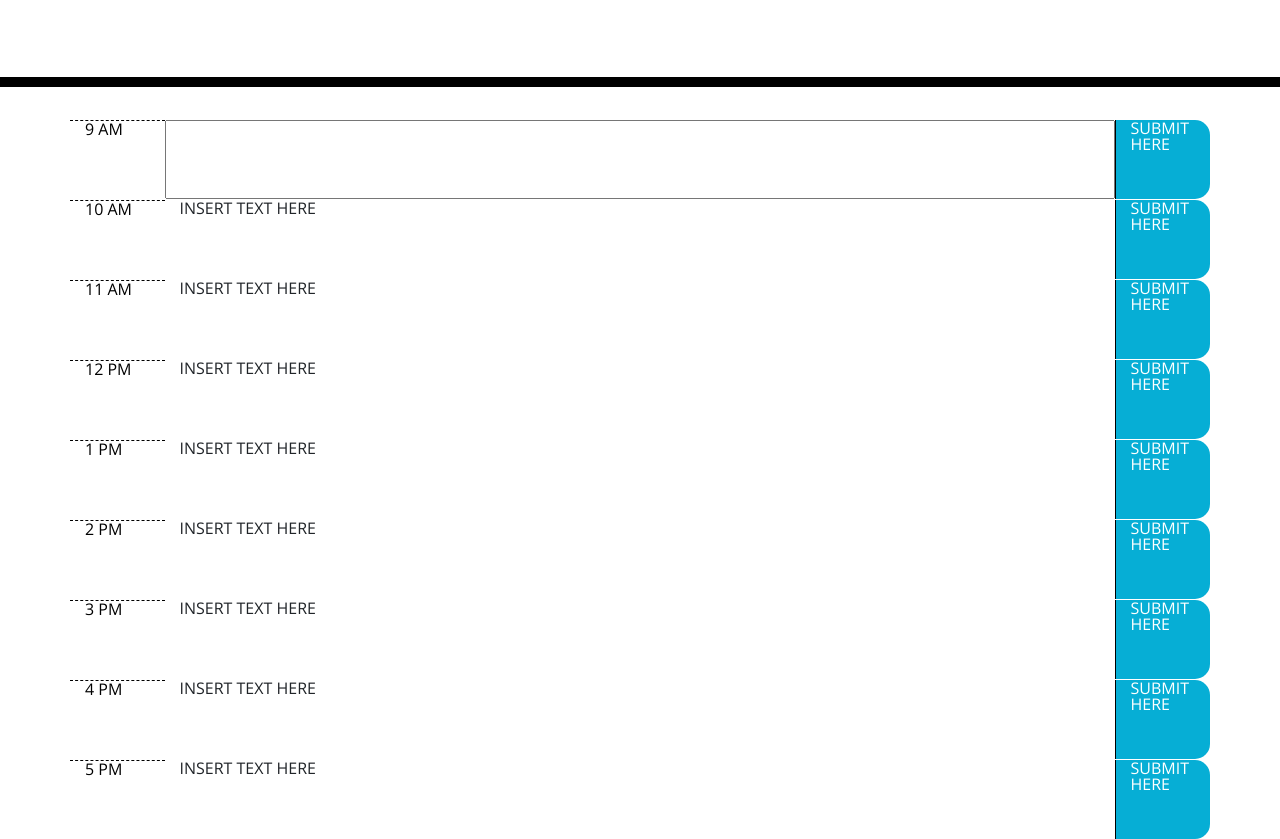
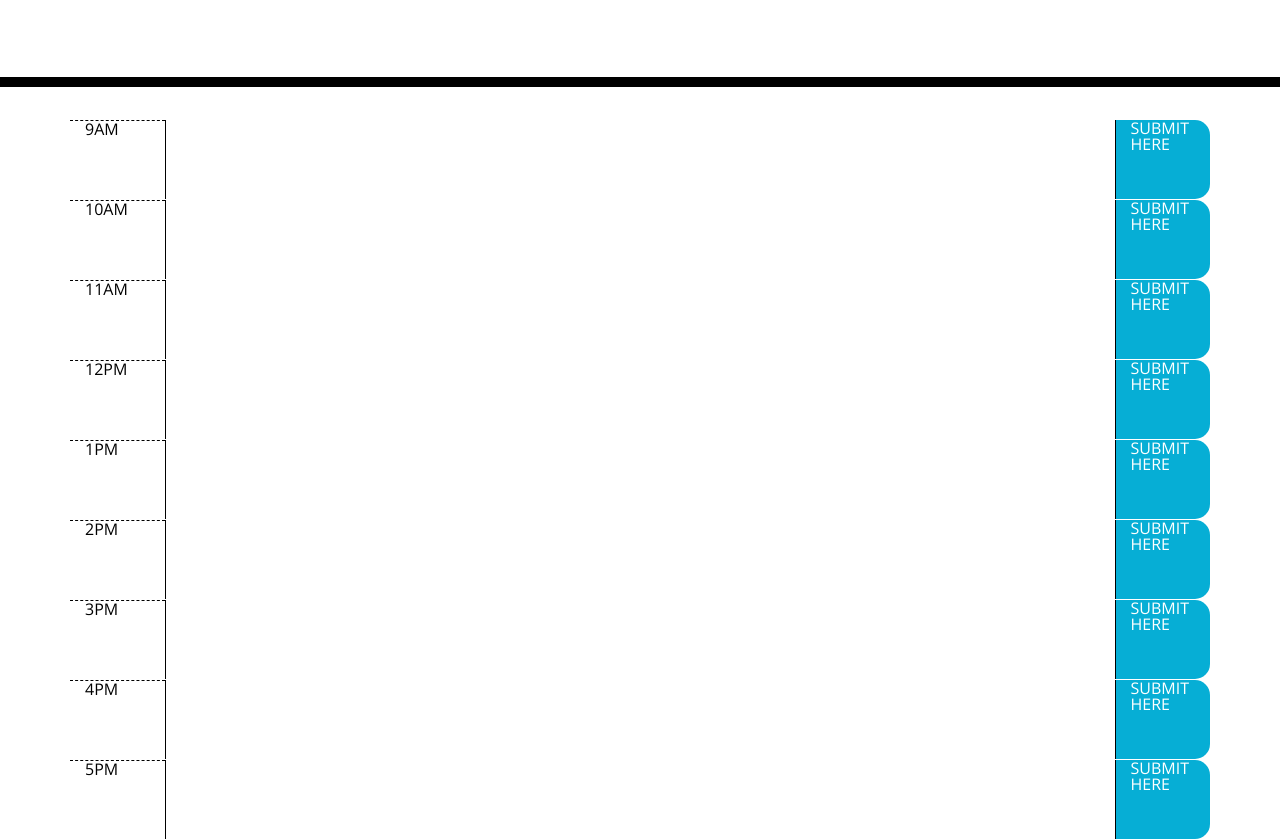
Before and after one commit to rtcottle/daily-planner, a plain HTML site: page index.html in a window 1280 px wide. Shown: the part 181-1020 px from the top of the page. Drawn offline with nearby package versions, Linux system fonts and the light colour scheme.

Commit message:
added day.js and formatting

```diff
--- a/index.html
+++ b/index.html
@@ -31,53 +31,53 @@
     <div class="container">
       <!-- Timeblocks go here -->
       <div class="row">
-        <div class="col hour">9 AM</div>
-        <input class="col-10 description" />
+        <div class="col hour">9AM</div>
+        <textarea class="col-10 description" /></textarea>
         <div class="col saveBtn">SUBMIT HERE</div>
       </div>
       <div class="row">
-        <div class="col hour">10 AM</div>
-        <div class="col-10">INSERT TEXT HERE</div>
+        <div class="col hour">10AM</div>
+        <textarea class="col-10 description" /></textarea>
         <div class="col saveBtn">SUBMIT HERE</div>
       </div>
       <div class="row">
-        <div class="col hour">11 AM</div>
-        <div class="col-10">INSERT TEXT HERE</div>
+        <div class="col hour">11AM</div>
+        <textarea class="col-10 description" /></textarea>
         <div class="col saveBtn">SUBMIT HERE</div>
       </div>
       <div class="row">
-        <div class="col hour">12 PM</div>
-        <div class="col-10">INSERT TEXT HERE</div>
+        <div class="col hour">12PM</div>
+        <textarea class="col-10 description" /></textarea>
         <div class="col saveBtn">SUBMIT HERE</div>
       </div>
       <div class="row">
-        <div class="col hour">1 PM</div>
-        <div class="col-10">INSERT TEXT HERE</div>
+        <div class="col hour">1PM</div>
+        <textarea class="col-10 description" /></textarea>
         <div class="col saveBtn">SUBMIT HERE</div>
       </div>
       <div class="row">
-        <div class="col hour">2 PM</div>
-        <div class="col-10">INSERT TEXT HERE</div>
+        <div class="col hour">2PM</div>
+        <textarea class="col-10 description" /></textarea>
         <div class="col saveBtn">SUBMIT HERE</div>
       </div>
       <div class="row">
-        <div class="col hour">3 PM</div>
-        <div class="col-10">INSERT TEXT HERE</div>
+        <div class="col hour">3PM</div>
+        <textarea class="col-10 description" /></textarea>
         <div class="col saveBtn">SUBMIT HERE</div>
       </div>
       <div class="row">
-        <div class="col hour">4 PM</div>
-        <div class="col-10">INSERT TEXT HERE</div>
+        <div class="col hour">4PM</div>
+        <textarea class="col-10 description" /></textarea>
         <div class="col saveBtn">SUBMIT HERE</div>
       </div>
       <div class="row">
-        <div class="col hour">5 PM</div>
-        <div class="col-10">INSERT TEXT HERE</div>
+        <div class="col hour">5PM</div>
+        <textarea class="col-10 description" /></textarea>
         <div class="col saveBtn">SUBMIT HERE</div>
       </div>
     </div>
 
     <script src="https://cdnjs.cloudflare.com/ajax/libs/jquery/3.2.1/jquery.min.js"></script>
-    <script src="https://cdnjs.cloudflare.com/ajax/libs/moment.js/2.24.0/moment.min.js"></script>
+    <script src="https://cdn.jsdelivr.net/npm/dayjs@1/dayjs.min.js"></script>
   </body>
 </html>
--- a/script.js
+++ b/script.js
@@ -1,8 +1,10 @@
 /*
 TODO: date at the top of the calendar
-TODO: timeblocks for business hours
 TODO: color-coded for past, present, future (in CSS)
 TODO: timeblock can add events
 TODO: events can be saved
 TODO: once saved, recalled upon refresh (local storage)
 */
+
+var m = moment().format("dddd MMM Mo YYYY");
+console.log(m);
```
Also changed, not shown: 1 other file.
